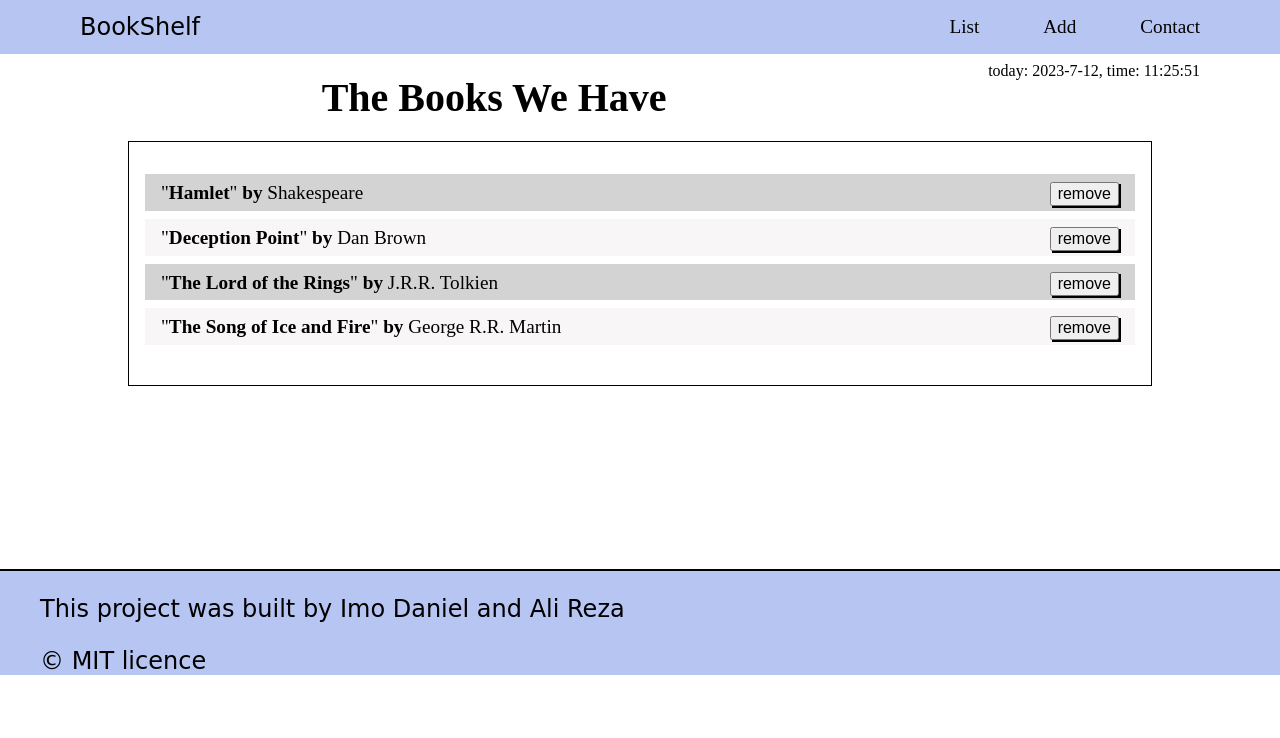
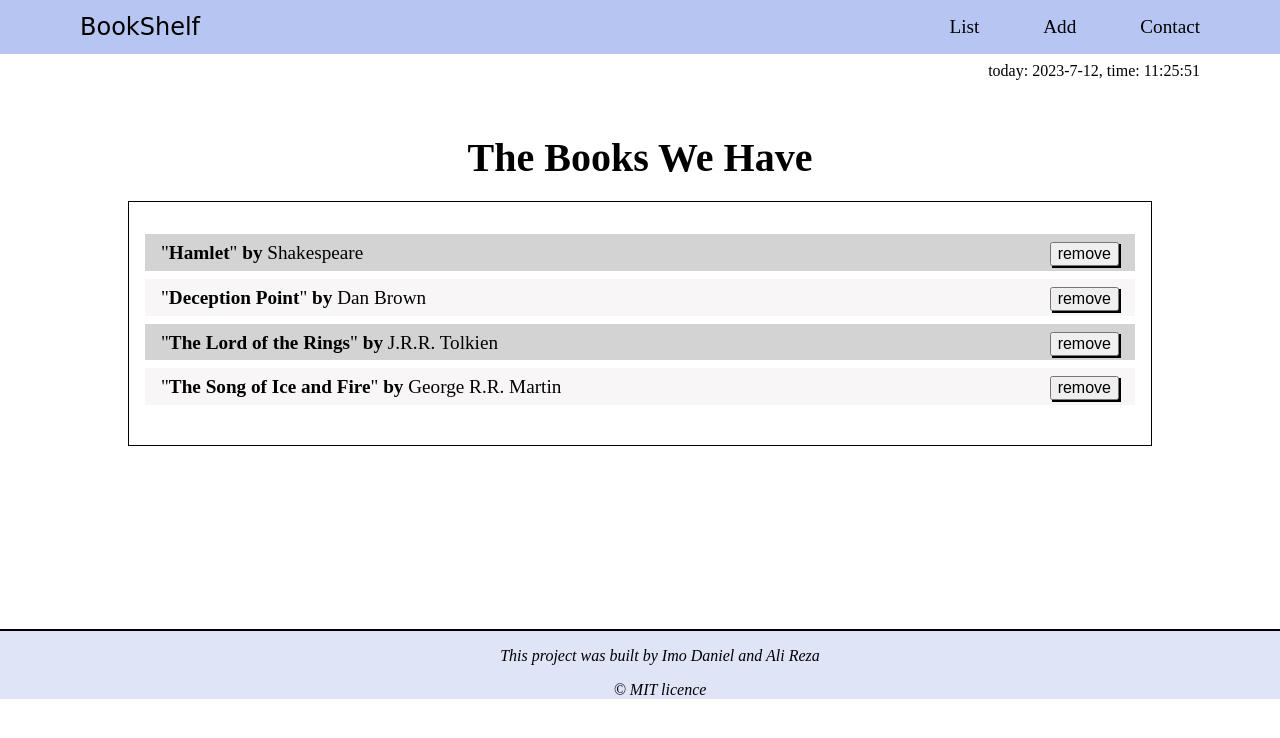
Before and after one commit to AliRezaBmeDu/book-shelf, a website: page index.html in a window 1280 px wide. Drawn offline with Linux system fonts and the light colour scheme.

Commit message:
Update the footer style

```diff
--- a/css/newstyle.css
+++ b/css/newstyle.css
@@ -36,6 +36,7 @@ h1 {
   text-align: center;
   margin: 20px 0;
   font-size: 2.5rem;
+  margin-top: 5rem;
 }
 
 .books {
@@ -81,6 +82,7 @@ h1 {
   margin-bottom: 2rem;
   width: 30%;
   margin-inline: 35%;
+  margin-top: 5rem;
 }
 
 .form h2 {
@@ -129,6 +131,7 @@ input::placeholder {
   justify-content: center;
   align-items: center;
   margin-bottom: 20px;
+  margin-top: 5rem;
 }
 
 .contact h2 {
@@ -177,12 +180,14 @@ nav li a:active {
 footer {
 border-top: 2px solid;
 margin-top: 183px;
-background-color: rgb(183, 197, 243);
+background-color: rgb(223, 228, 247);
 }
 
 footer p{
+  text-align: center;
   margin-left: 40px;
-  font-size: 1.5rem;
-  font-family: Brush Script MT, Brush Script Std, cursive, sans-serif;
+  font-size: 1rem;
+  font-family: 'Times New Roman', Times, serif, sans-serif;
+  font-style: italic;
   margin-bottom: 0px;
  }
--- a/index.html
+++ b/index.html
@@ -1,4 +1,4 @@
-<html <!DOCTYPE html>
+<!DOCTYPE html>
 <html>
     <head>
         <meta charset="utf-8">
```
